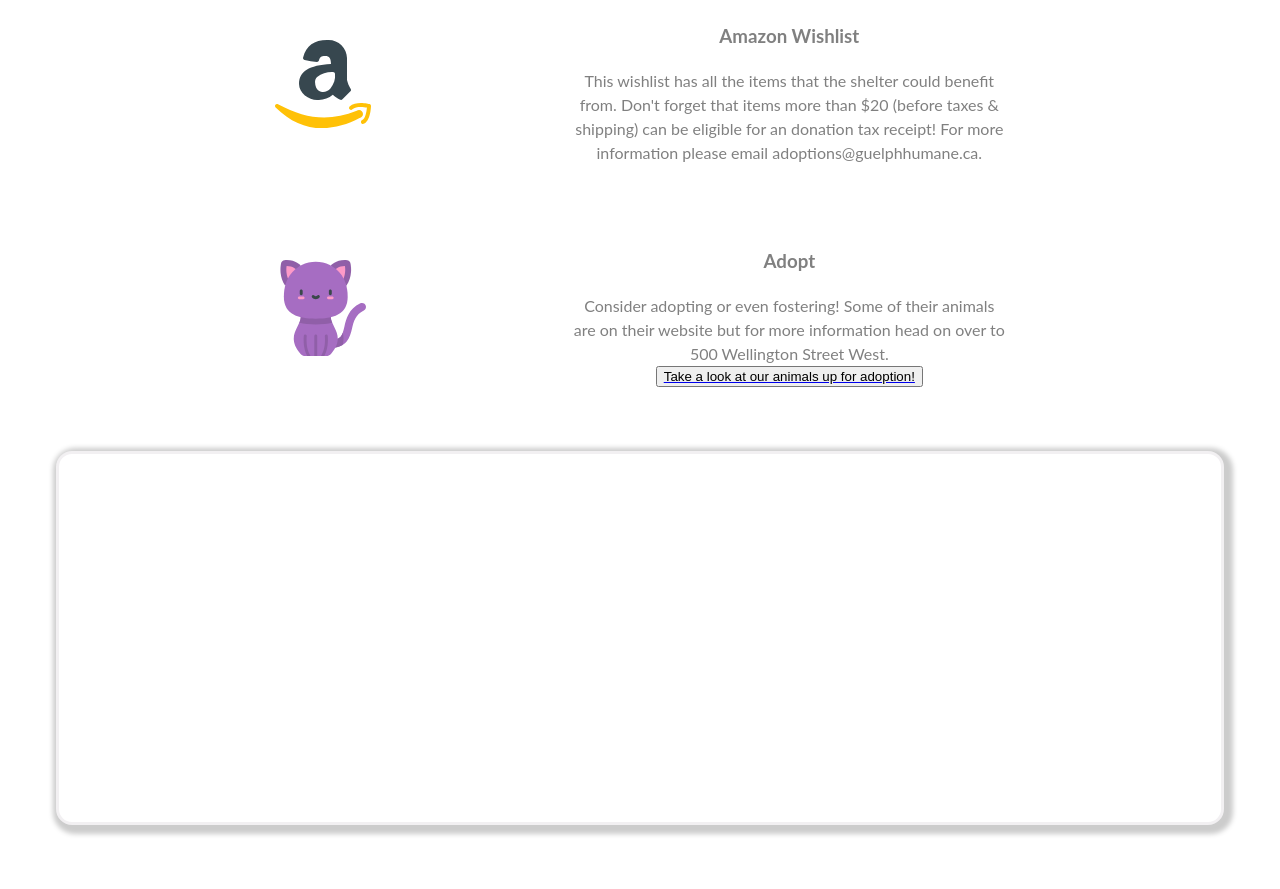
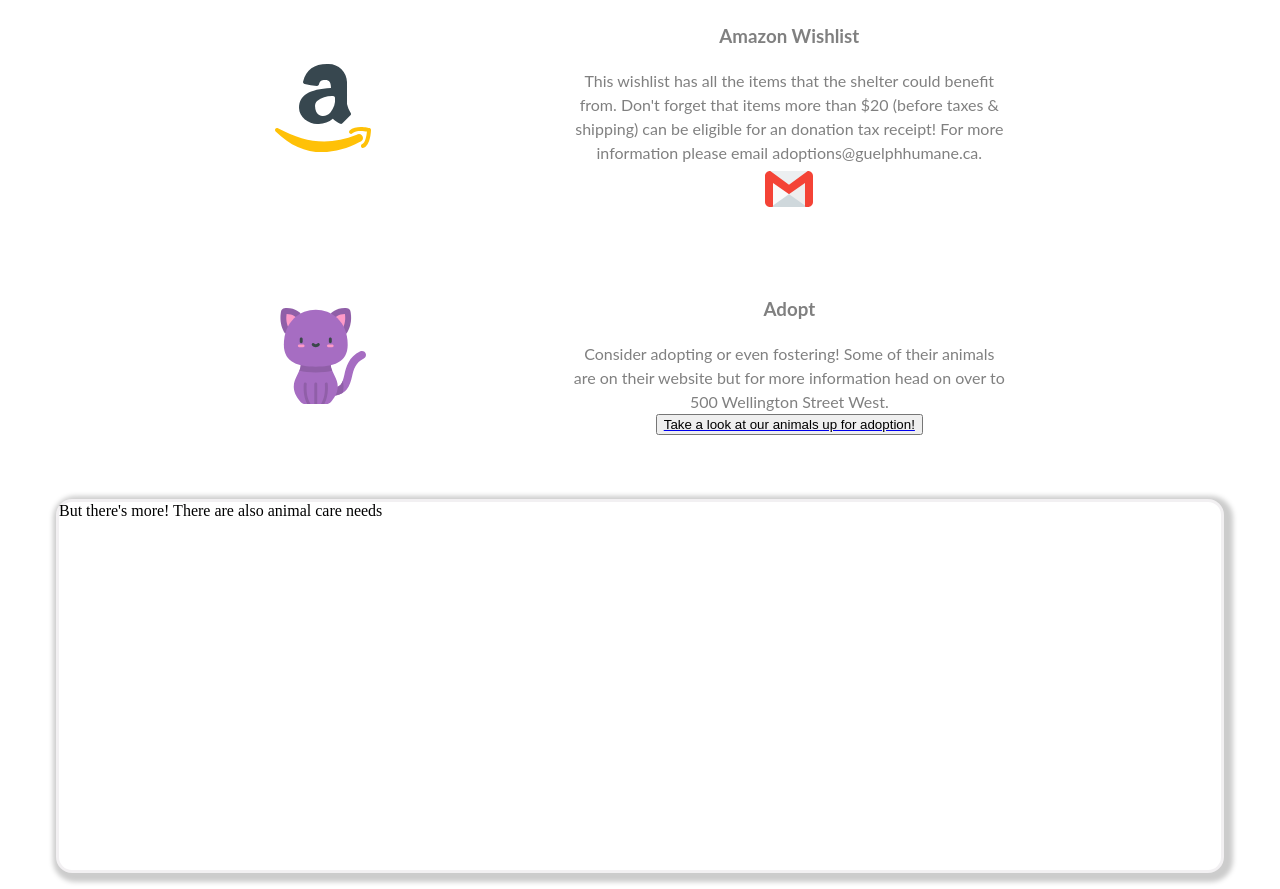
Before and after one commit to haphamo/ghs, a Gatsby site: page / in a window 1280 px wide. Shown: the part 1251-2140 px from the top of the page. Before the commit the page ends 2092 px from the top, so only its background shows below. Built offline with nearby package versions, Linux system fonts and the light colour scheme; Gatsby itself is replaced by a stand-in of ours.

Commit message:
added email icon with href

```diff
--- a/src/components/data.js
+++ b/src/components/data.js
@@ -4,6 +4,7 @@ import amazon from "../../src/images/amazon-logo.svg"
 import adopt from "../../src/images/adopt.svg"
 import ghscat from "../images/ghs-cat.jpg"
 import ghslogo from "../images/UBi-MRmE_400x400.png"
+import emailIcon from "../images/mail.svg"
 
 const data = [
               { component: "main-card",
@@ -41,6 +42,9 @@ const data = [
                               src: amazon,
                               alt: "amazon",
                               desc: "This wishlist has all the items that the shelter could benefit from. Don't forget that items more than $20 (before taxes & shipping) can be eligible for an donation tax receipt! For more information please email adoptions@guelphhumane.ca.",
+                              icon: emailIcon,
+                              iconAlt: "email",
+                              email: "mailto:adoptions@guelphhumane.ca",
                             },
                             {
                               title: "Adopt",
--- a/src/components/moreWays.js
+++ b/src/components/moreWays.js
@@ -13,7 +13,8 @@ const Container = styled.div`
 export default function MoreWays() {
   return (
   <Container>
-
+    But there's more!
+    There are also animal care needs
   </Container>
 
   )
--- a/src/components/waysToHelp.css.js
+++ b/src/components/waysToHelp.css.js
@@ -11,6 +11,11 @@ const Text =  styled.div`
   h3 {
     color: dark grey
   }
+  img {
+    height: 3rem;
+  }
+
+
 `
 const Container = styled.div`
   display: flex;
--- a/src/components/waysToHelp.js
+++ b/src/components/waysToHelp.js
@@ -1,9 +1,5 @@
 import React, { Fragment } from "react"
 import uuid from "uuid"
-import donationIcon from "../images/monetary-donations.svg"
-import giftCards from "../images/gift-cards.svg"
-import amazon from "../images/amazon-logo.svg"
-import adopt from "../images/adopt.svg"
 
 import data from "./data"
 import { Text, Icon, Img, Container } from "./waysToHelp.css"
@@ -16,7 +12,7 @@ export default function Ways(props) {
   const arrayData = componentData.containers
 
   const waysToHelp = arrayData.map(way => {
-    const { title, src, alt, desc, buttonText, buttonLink } = way
+    const { title, src, alt, desc, buttonText, buttonLink, icon, iconAlt, email } = way
     return (
       <Container key={uuid()}>
         <a href={buttonLink} target="_blank"><Icon><Img src={src} alt={alt}></Img></Icon></a>
@@ -24,6 +20,7 @@ export default function Ways(props) {
           <h3>{title}</h3>
           {desc}
           {buttonLink && <a href={buttonLink} target="_blank"><button>{buttonText}</button></a>}
+          {icon && <a href={email}><img src={icon} alt={iconAlt}></img></a>}
         </Text>
       </Container>
     )
```
Also changed, not shown: src/images/mail.svg (added).
